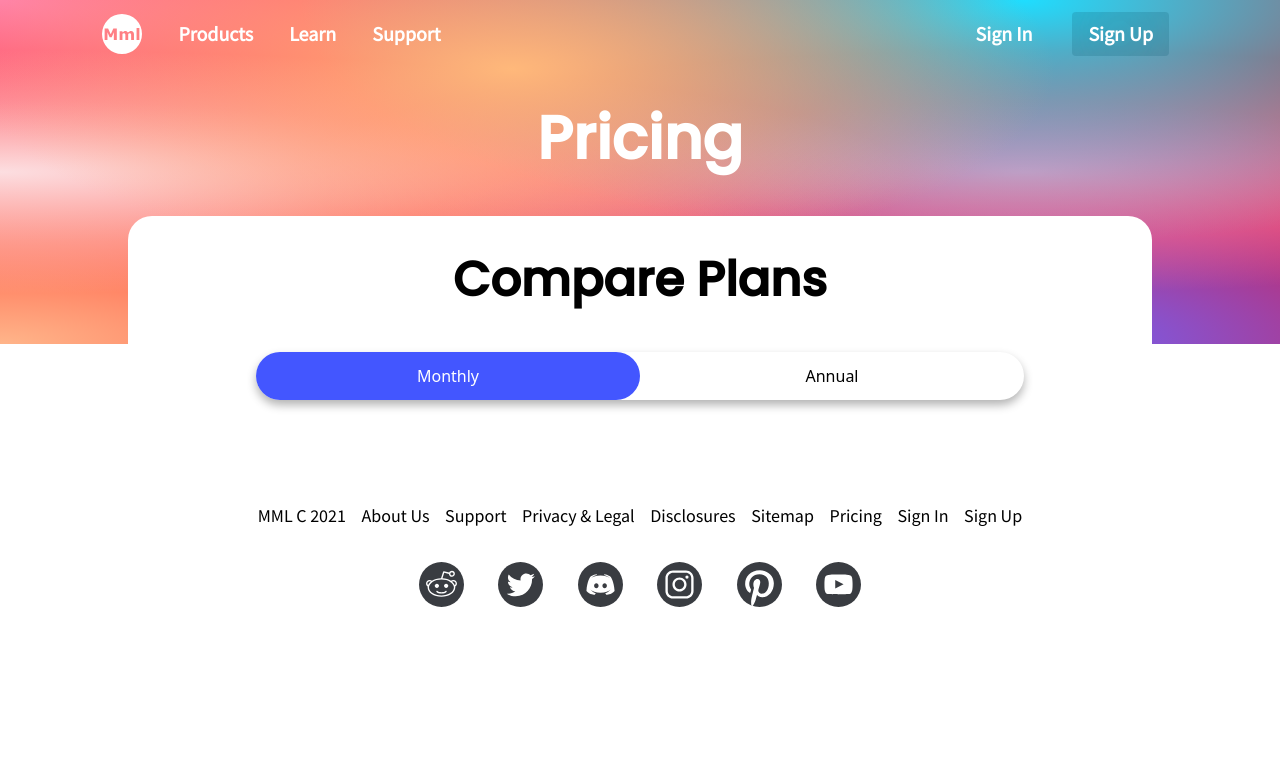
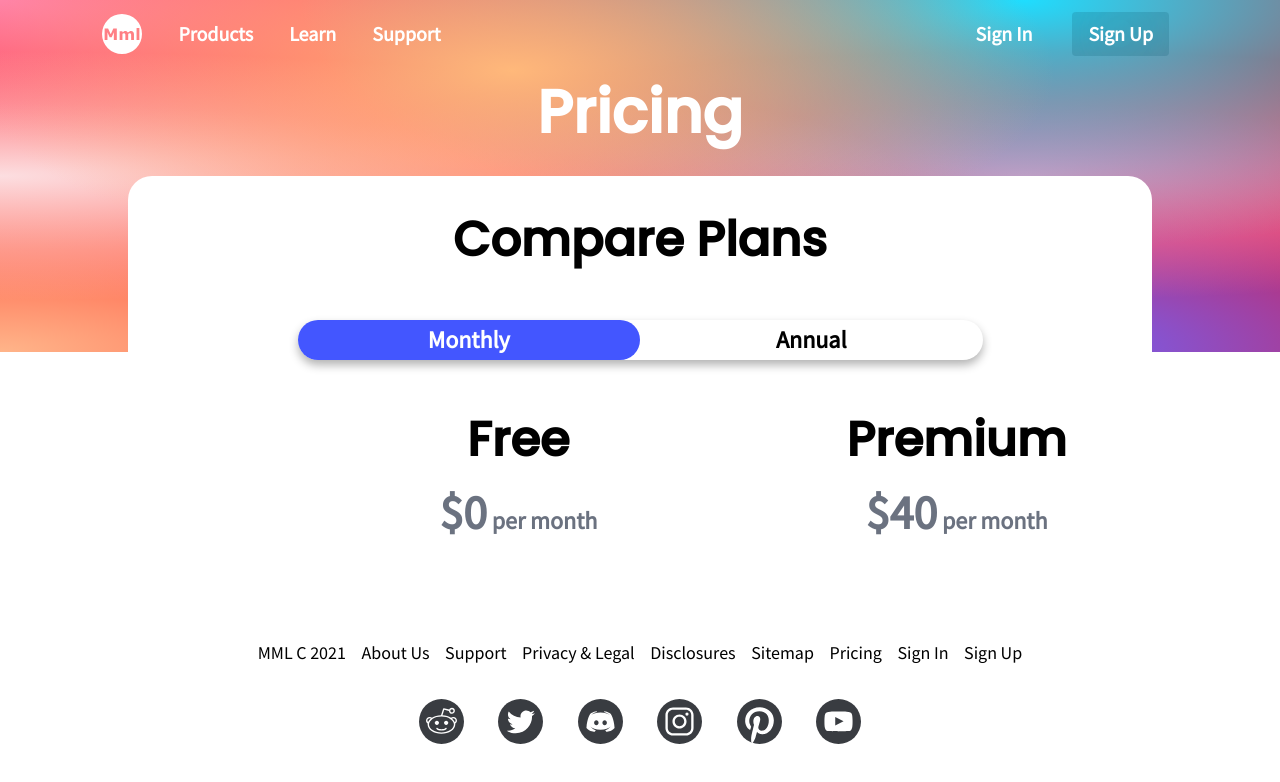
Before and after one commit to jonkarrer/market_maker, a Next.js app: page /support/pricing in a window 1280 px wide. Shown: the top 782 px of the page. Built offline with nearby package versions, Linux system fonts and the light colour scheme.

Commit message:
price page

```diff
--- a/components/support_pages/Gradient.tsx
+++ b/components/support_pages/Gradient.tsx
@@ -6,11 +6,9 @@ const SupportGradient = ({ title }: IGradient) => (
   <div>
     <div
       id="home_page-one-gradient"
-      className="text-white font-semibold flex items-center h-25vh sm:h-43vh sm:min-h-gradient"
+      className="text-white font-semibold flex items-center h-25vh sm:h-44vh sm:min-h-gradient"
     >
-      <h1 className="mx-auto mt-7 sm:mb-24 text-mobile-h sm:text-6xl">
-        {title}
-      </h1>
+      <h1 className="mx-auto sm:mb-32 text-mobile-h sm:text-6xl">{title}</h1>
     </div>
   </div>
 );
--- a/components/support_pages/Wrapper.tsx
+++ b/components/support_pages/Wrapper.tsx
@@ -5,7 +5,7 @@ interface IWrapper {
 const SuppWrapper = ({ children, display }: IWrapper) => (
   <div
     id="page-container"
-    className={`${display} justify-center h-auto rounded-3xl sm:pt-10 sm:w-11/12 md:w-4/5 max-w-screen-xl m-auto sm:-mt-32 bg-white`}
+    className={`${display} justify-center h-auto rounded-3xl sm:pt-10 sm:w-11/12 md:w-4/5 max-w-screen-xl m-auto sm:-mt-44 bg-white`}
   >
     {children}
   </div>
--- a/pages/index.tsx
+++ b/pages/index.tsx
@@ -1,8 +1,6 @@
 import Head from "next/head";
-import { useState } from "react";
 
 export default function Home() {
-  const [open, setOpen] = useState(false);
   return (
     <div>
       <Head>
--- a/pages/support/pricing.tsx
+++ b/pages/support/pricing.tsx
@@ -1,22 +1,60 @@
 import Gradient from "@/components/support_pages/Gradient";
 import Wrapper from "@/components/support_pages/Wrapper";
-const Pricing = () => (
+import { useState } from "react";
+
+const Pricing = () => {
+  const [toggle, setToggle] = useState(false);
+  return (
     <div>
       <Gradient title="Pricing" />
-    <Wrapper display="grid">
-      <div className="grid gap-4 lg:gap-12 place-content-center w-full">
+      <Wrapper display="flex">
+        <div className="flex flex-col space-y-8 lg:space-y-14 w-full">
           <h1 className="text-center font-bold text-mobile-h py-8 sm:py-0 sm:text-4xl lg:text-5xl ">
             Compare Plans
           </h1>
-        <div className="flex justify-center items-center shadow-supp-boxes rounded-full h-12 w">
-          <div className="xl:w-96 h-full rounded-full flex justify-center items-center text-white bg-blue-border">
+          <div
+            id="monthly-annual-toggle"
+            onClick={() => setToggle(!toggle)}
+            className="relative w-11/12 m-auto sm:w-500px lg:w-685px h-10 font-semibold flex justify-center items-center shadow-supp-boxes rounded-full text-xl lg:text-2xl cursor-pointer"
+          >
+            <div className="z-10 w-1/2 h-full rounded-full flex justify-center items-center text-white">
+              <p className={`${toggle ? "text-black" : "text-white"}`}>
                 Monthly
+              </p>
             </div>
-          <div className="xl:w-96 rounded-full flex justify-center">Annual</div>
+            <div
+              className={`bg-blue-border absolute w-1/2 h-full rounded-full left-0 transition-all transform ${
+                toggle ? "translate-x-full" : "translate-x-0"
+              }`}
+            ></div>
+            <div className="z-10 w-1/2 h-full rounded-full flex justify-center items-center">
+              <p className={`${toggle ? "text-white" : "text-black"}`}>
+                Annual
+              </p>
+            </div>
+          </div>
+          <div className="grid mr-10 w-11/12 grid-cols-2 place-content-end justify-items-end sm:text-4xl lg:text-5xl">
+            <div className="text-center grid lg:gap-6 font-bold">
+              <h1>Free</h1>
+              <p className="lg:text-2xl font-bold text-gray-500">
+                <strong className="sm:text-4xl lg:text-5xl">$0</strong> per
+                month
+              </p>
+            </div>
+            <div className="text-center grid lg:gap-6 font-bold">
+              <h1>Premium</h1>
+              <p className="lg:text-2xl font-bold text-gray-500">
+                <strong className="sm:text-4xl lg:text-5xl font-extrabold">
+                  $40
+                </strong>{" "}
+                per month
+              </p>
+            </div>
           </div>
         </div>
       </Wrapper>
     </div>
   );
+};
 
 export default Pricing;
--- a/pages/support/support.tsx
+++ b/pages/support/support.tsx
@@ -6,7 +6,7 @@ export default function Support() {
       <Gradient title="Support" />
       <div
         id="squares-container"
-        className="mx-std py-8 grid justify-items-center place-content-around gap-10 grid-cols-2 sm:gap-16 sm:-mt-28 md:-mt-32 xl:-mt-36 sm:grid-cols-3"
+        className="mx-std py-8 grid justify-items-center place-content-around gap-10 grid-cols-2 sm:gap-16 sm:-mt-36 md:-mt-40 xl:-mt-44 sm:grid-cols-3"
       >
         <Square title="Sitemap" link="/support/sitemap" />
         <Square title="Pricing" link="/support/pricing" />
--- a/styles/globals.css
+++ b/styles/globals.css
@@ -54,6 +54,21 @@ button {
 #home_nav-icons img:last-child {
   margin-right: 0;
 }
+/*Switch Animation*/
+#switch {
+  animation: switch 2s ease;
+  animation-fill-mode: forwards;
+  -webkit-animation-fill-mode: forwards;
+}
+@keyframes switch {
+  from {
+    transform: translateX(0%);
+  }
+
+  to {
+    transform: translateX(100%);
+  }
+}
 @tailwind base;
 @tailwind components;
 @tailwind utilities;
--- a/tailwind.config.js
+++ b/tailwind.config.js
@@ -5,6 +5,9 @@ module.exports = {
   theme: {
     extend: {
       width: {
+        '685px' : '685px',
+        '500px' : '500px',
+        '2000px' : '2000px',
         '8vw' : '8vw',
         'square' : '23vh',
         '40vw' : '40vw',
@@ -15,7 +18,7 @@ module.exports = {
         '11vh' : '11vh',
         'square' : '23vh',
         '25vh' : '25vh',
-        '43vh' : '43vh',
+        '44vh' : '44vh',
       },
       minHeight: {
         'gradient' : '300px'
@@ -69,7 +72,7 @@ module.exports = {
       },
       gridTemplateRows: {
         'price-cards' : 'auto auto auto auto 100px'
-      }
+      },
     },
   },
   variants: {
```
Lines whose indentation alone changed are shown as unchanged.
